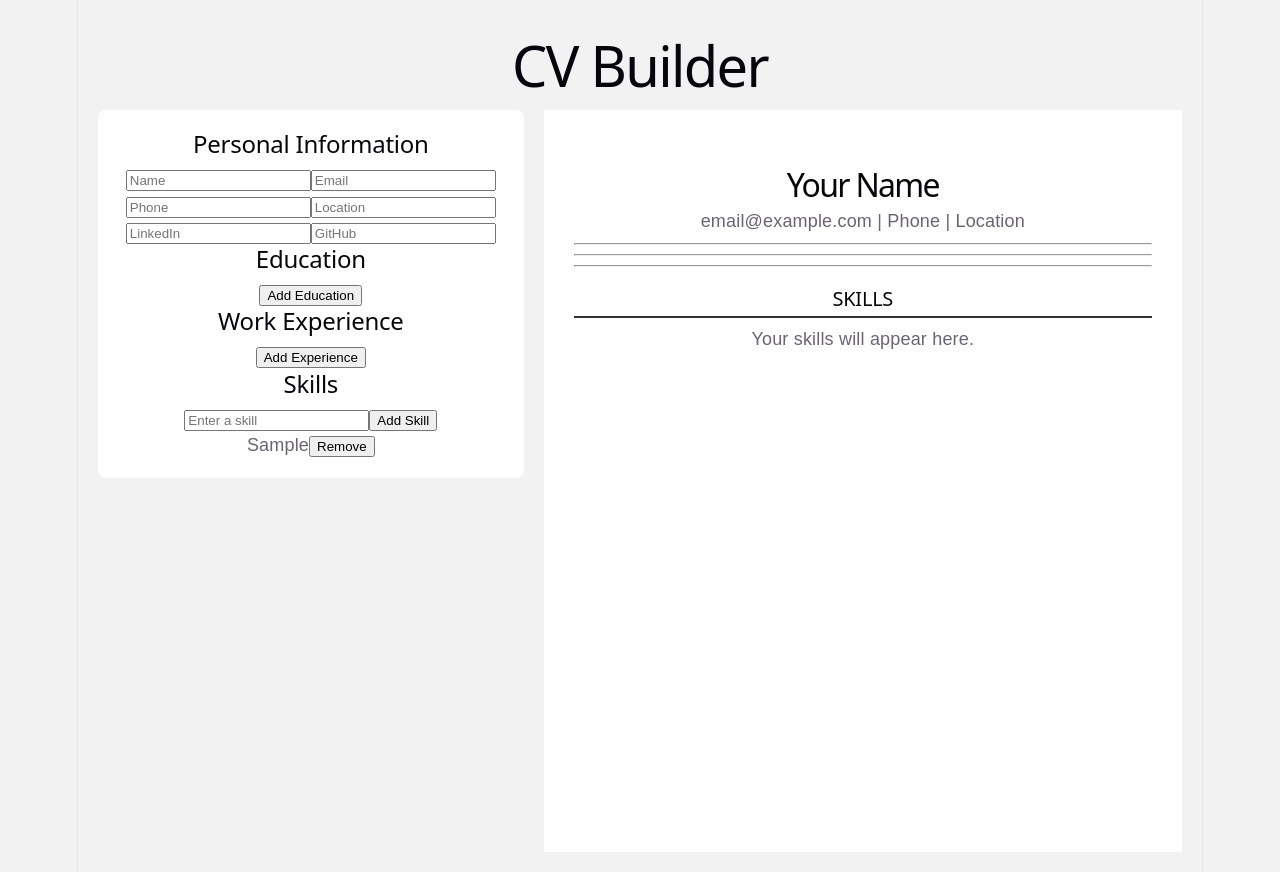
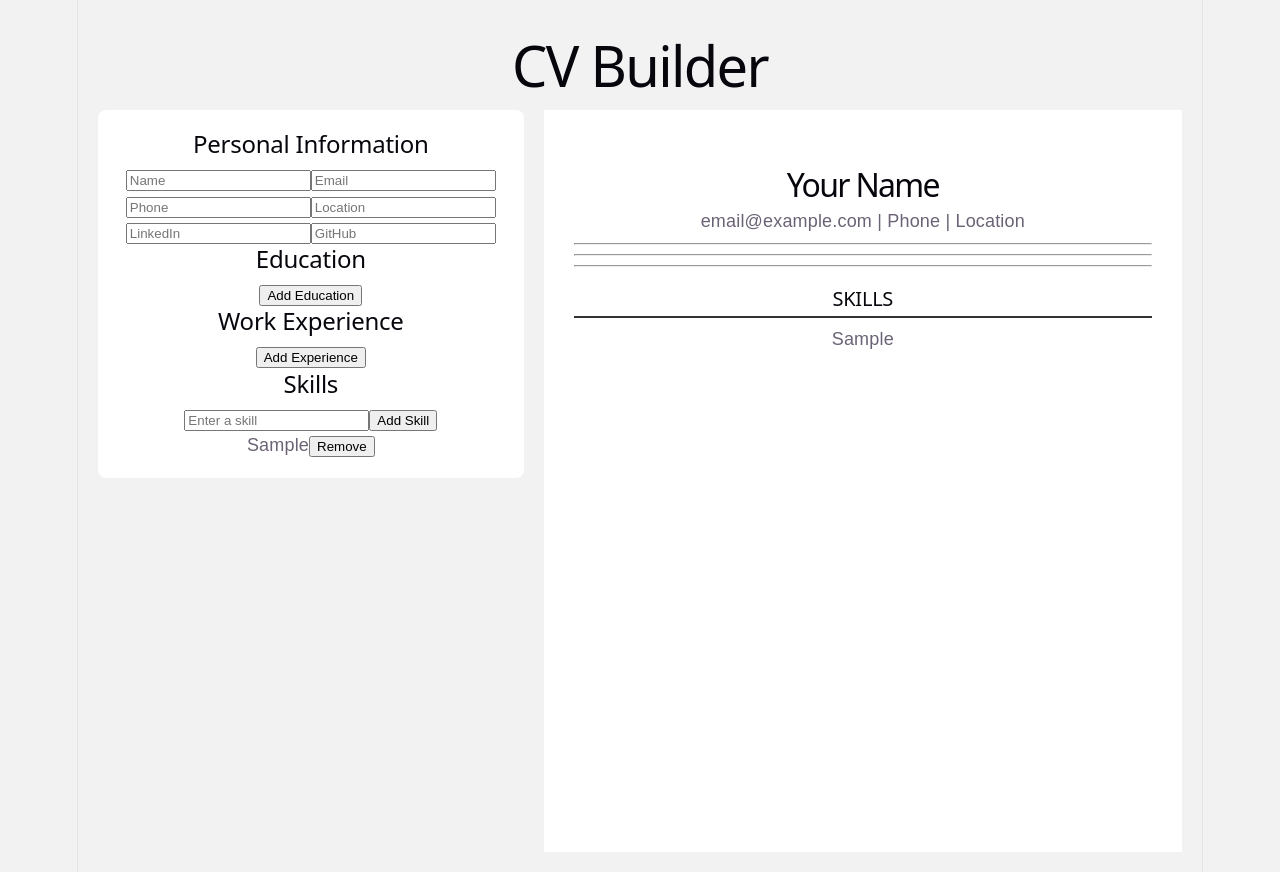
Before and after one commit to kidistm03/cv-making, a React (Vite) app: page / in a window 1280 px wide. Both pictures are taken after typing "Sample" into the empty fields and a click on the button "Add Skill". Built offline with nearby package versions, Linux system fonts and the light colour scheme.

Commit message:
update skills in cv preview

```diff
--- a/src/components/CVPreview.jsx
+++ b/src/components/CVPreview.jsx
@@ -61,10 +61,19 @@ function CVPreview({ cv }) {
 
       <hr />
 
-      <section>
-        <h2>Skills</h2>
-        <p>Your skills will appear here.</p>
-      </section>
+      {cv.skills.length > 0 && (
+        <section>
+          <h2>Skills</h2>
+
+          <div className="skills-list">
+            {cv.skills.map((skill, index) => (
+              <span key={index} className="skill-tag">
+                {skill}
+              </span>
+            ))}
+          </div>
+        </section>
+      )}
     </div>
   );
 }
```
